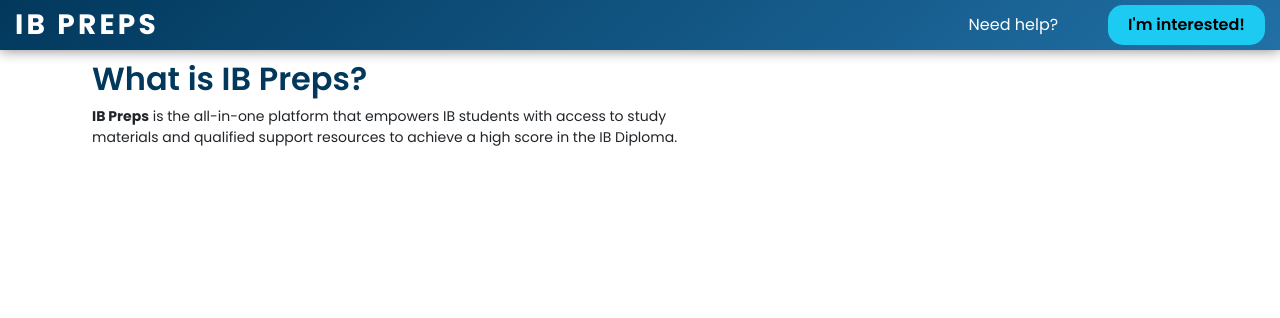
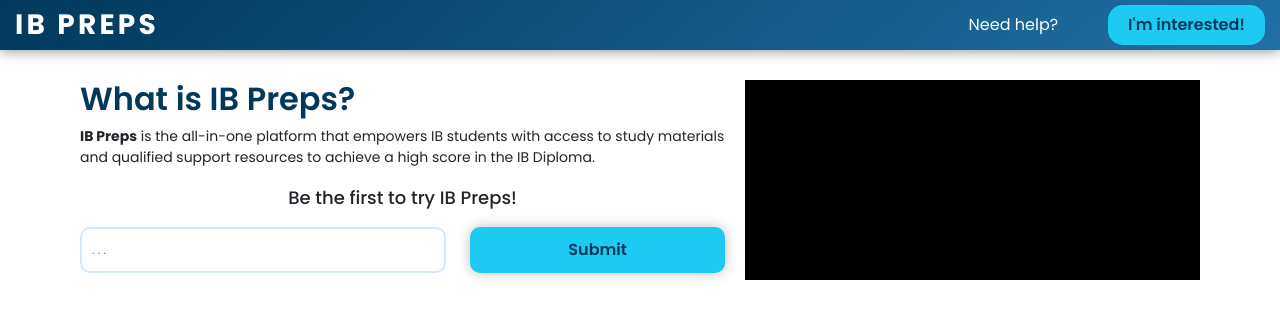
Before and after one commit to giftgiwa/IBPreps-Landing-Page, a Vue app: page / in a window 1280 px wide. Shown: the top 318 px of the page. Built offline with nearby package versions, Linux system fonts and the light colour scheme.

Commit message:
complete first section (What is IB Preps?)

```diff
--- a/src/components/Navbar.vue
+++ b/src/components/Navbar.vue
@@ -90,6 +90,7 @@
   padding: 7.5px 20px;
   align-items:center;
   box-shadow: 5px rgba(0, 0, 0, 0.5);
+  color: #02385C;
   margin-left: 15px;
   margin-right: 15px;
   cursor: pointer;
--- a/src/components/WhatIsIB.vue
+++ b/src/components/WhatIsIB.vue
@@ -4,17 +4,32 @@
 
 <template>
     <div class="container poppins" id="what-is-ib">
-        <div class="col-md-7 poppins" id="left-column">
+        <div class="row">
+            <div class="col-md-7 poppins" id="left-column">
             <h2>What is IB Preps?</h2>
             <p>
                 <b>IB Preps</b> is the all-in-one platform that empowers IB students with access to study materials and qualified support resources to achieve a high score in the IB Diploma.
             </p>
 
             <div id="interest-form">
+                <p class="center">Be the first to try IB Preps!</p>
+                <div class="row">
+                    <div class="col-md-7" id="sub-container">
+                        <input class="col-md-7" placeholder=". . .">
+                    </div>
+                    <div class="col-md-5" id="sub-container">
+                        <button>Submit</button>
+                    </div>
+                </div>
+            </div>
+            </div>
+
+            <div class="col-md-5 poppins" id="right-column">
+                <div id="video-placeholder"></div>
+            </div>
 
             </div>
 
-        </div>
     </div>
 </template>
 
@@ -24,7 +39,7 @@
 #what-is-ib {
     display: block;
     position: relative;
-    top:50px;
+    top:70px;
 }
 
 h2 {
@@ -46,6 +61,58 @@
 }
 
 #right-column {
+    padding: 10px;
     box-sizing: border-box;
 }
+
+#video-placeholder {
+    height: 200px;
+    /* width: 400px; */
+    background-color: black;
+}
+
+.center {
+    text-align: center;
+    font-weight: 500;
+    font-size: 18px;
+}
+input {
+    width: 100%;
+    height: 100%;
+    border-width: 5px;
+    border: 2px solid var(--outline-primary, #D1E9FF);
+    border-radius: 10px;
+    padding: 10px;
+    transition: 0.25s;
+    font-size: 12px;
+}
+
+input:hover {
+    background-color: rgba(225, 225, 225, 0.5);
+}
+
+button {
+    width: 100%;
+    height: 100%;
+    border-radius: 10px;
+    border-width: 0;
+    background: #1DCBF2;
+    box-shadow: 0px 0px 12.6px 0px rgba(0, 0, 0, 0.25);
+    transition: 0.25s;
+    font-weight: 600;
+    color: #02385C;
+    margin-bottom: 20px;
+}
+
+button:hover {
+    background-color: #67e3ff;
+}
+
+#interest-form {
+    margin-bottom: 20px;
+}
+
+#sub-container {
+    margin-bottom: 10px;
+}
 </style>
```
